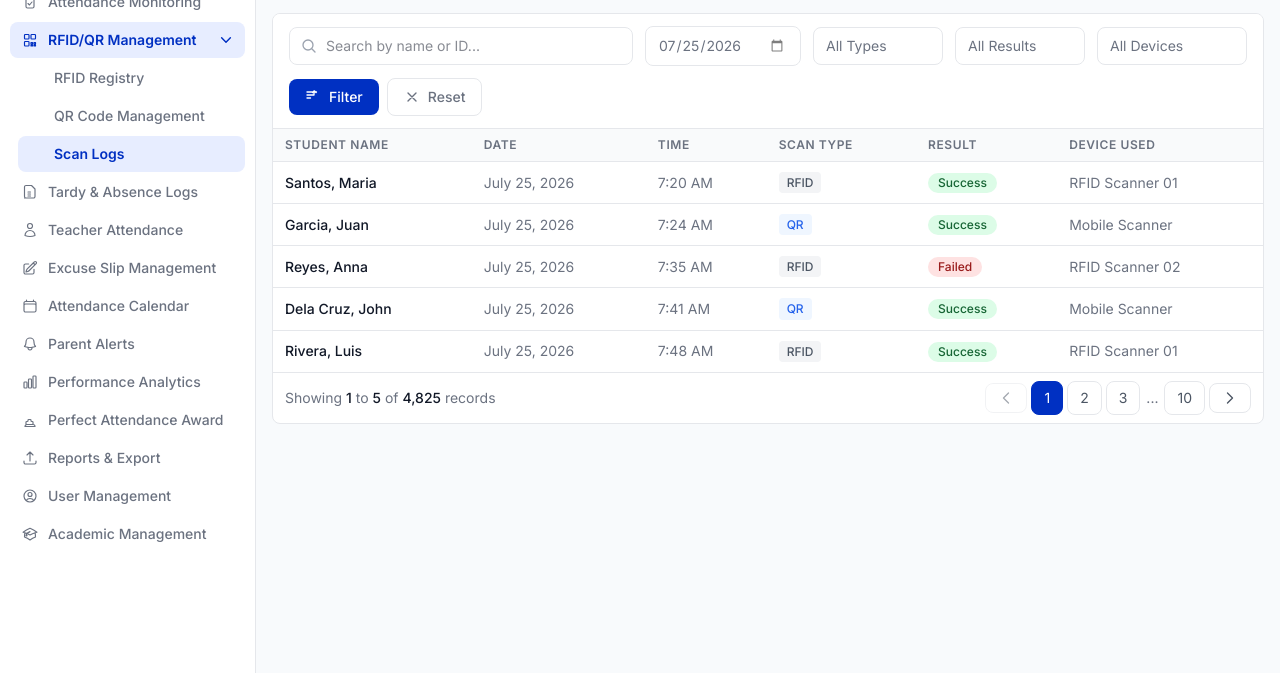
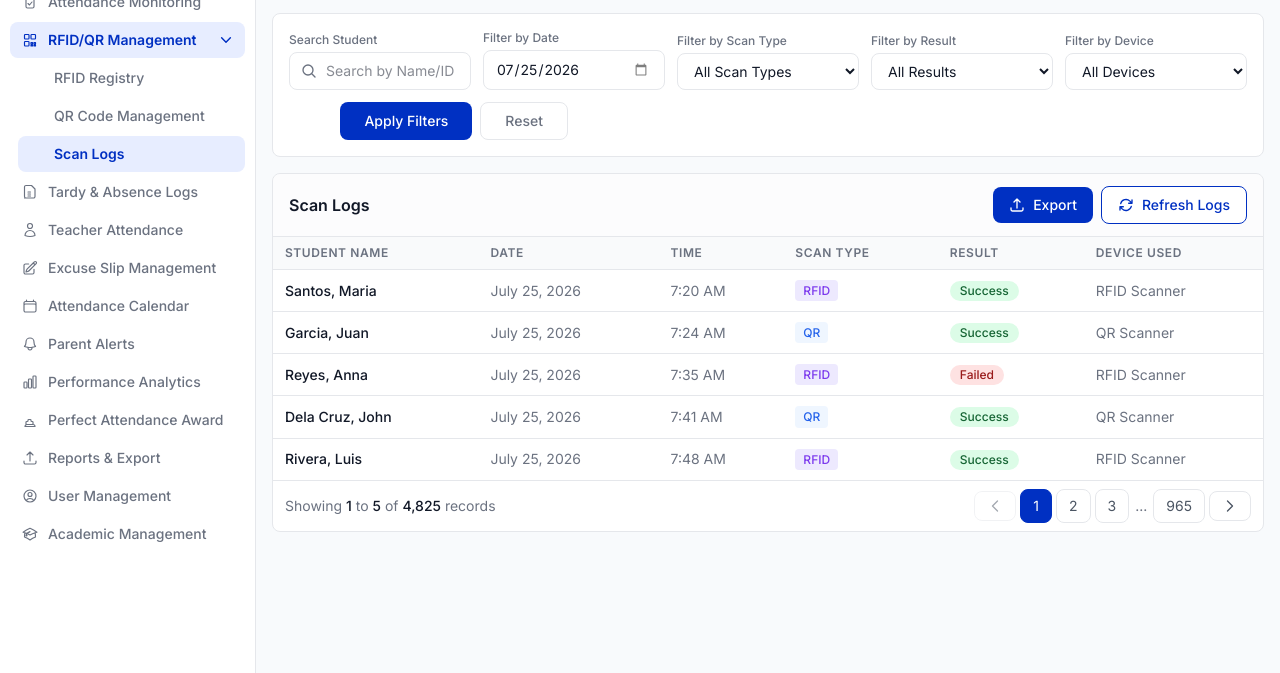
Before and after one commit to jaynzxc/SMS1-AMS, a website: page admin/rfid-and-qr/scan-logs.html in a window 1280 px wide. Shown: the part 127-800 px from the top of the page. Drawn offline with Linux system fonts and the light colour scheme.

Commit message:
scan logs already finish & fixing some bugs

```diff
--- a/admin/rfid-and-qr/scan-logs.html
+++ b/admin/rfid-and-qr/scan-logs.html
@@ -214,69 +214,89 @@
         </button>
       </div>
 
-      <!-- Scan Logs Table -->
-      <div class="bg-white rounded-lg border border-[#e5e7eb] overflow-hidden">
-        <!-- Filter Section -->
-        <div class="px-4 py-3 border-b border-[#e5e7eb] bg-white">
-          <div class="flex flex-wrap items-center gap-3">
-            <!-- Search Student -->
-            <div class="flex-1 min-w-[180px]">
+      <!-- Search and Filter Bar - ONE ROW -->
+      <div class="bg-white rounded-lg border border-[#e5e7eb] p-4">
+        <div class="flex flex-wrap items-end gap-3">
+          <!-- Search -->
+          <div class="flex-1 min-w-32.5">
+            <label class="block text-xs font-medium text-[#6b7280] mb-1">Search Student</label>
             <div class="relative">
-                <svg class="w-4 h-4 text-[#9ca3af] absolute left-3 top-1/2 -translate-y-1/2" fill="none" viewBox="0 0 24 24" stroke="currentColor" stroke-width="2">
+              <svg class="w-4 h-4 text-[#6b7280] absolute left-3 top-1/2 -translate-y-1/2" fill="none" viewBox="0 0 24 24" stroke="currentColor" stroke-width="2">
                 <path stroke-linecap="round" stroke-linejoin="round" d="M21 21l-5.197-5.197m0 0A7.5 7.5 0 105.196 5.196a7.5 7.5 0 0010.607 10.607z" />
               </svg>
-                <input type="text" placeholder="Search by name or ID..." class="w-full pl-9 pr-3 py-2 text-sm border border-[#e5e7eb] rounded-lg focus:outline-none focus:ring-2 focus:ring-[#0030c2] focus:border-transparent transition-shadow" />
+              <input type="text" placeholder="Search by Name/ID" class="w-full pl-9 pr-3 py-2 text-sm border border-[#e5e7eb] rounded-lg focus:outline-none focus:ring-2 focus:ring-[#0030c2] focus:border-transparent bg-white">
             </div>
           </div>
 
-            <!-- Date Filter -->
-            <div class="min-w-[150px]">
-              <input type="date" value="2026-07-25" class="w-full px-3 py-2 text-sm border border-[#e5e7eb] rounded-lg focus:outline-none focus:ring-2 focus:ring-[#0030c2] focus:border-transparent transition-shadow text-[#6b7280]" />
+          <!-- Date -->
+          <div class="flex-1 min-w-32.5">
+            <label class="block text-xs font-medium text-[#6b7280] mb-1">Filter by Date</label>
+            <input type="date" value="2026-07-25" class="w-full px-3 py-2 text-sm border border-[#e5e7eb] rounded-lg focus:outline-none focus:ring-2 focus:ring-[#0030c2] focus:border-transparent bg-white">
           </div>
 
-            <!-- Scan Type Filter -->
-            <div class="min-w-[130px]">
-              <select class="w-full px-3 py-2 text-sm border border-[#e5e7eb] rounded-lg focus:outline-none focus:ring-2 focus:ring-[#0030c2] focus:border-transparent transition-shadow text-[#6b7280] appearance-none bg-white">
-                <option value="">All Types</option>
-                <option value="rfid">RFID</option>
-                <option value="qr">QR</option>
+          <!-- Scan Type -->
+          <div class="flex-1 min-w-32.5">
+            <label class="block text-xs font-medium text-[#6b7280] mb-1">Filter by Scan Type</label>
+            <select class="w-full px-3 py-2 text-sm border border-[#e5e7eb] rounded-lg focus:outline-none focus:ring-2 focus:ring-[#0030c2] focus:border-transparent bg-white">
+              <option>All Scan Types</option>
+              <option>RFID</option>
+              <option>QR</option>
             </select>
           </div>
 
-            <!-- Result Filter -->
-            <div class="min-w-[130px]">
-              <select class="w-full px-3 py-2 text-sm border border-[#e5e7eb] rounded-lg focus:outline-none focus:ring-2 focus:ring-[#0030c2] focus:border-transparent transition-shadow text-[#6b7280] appearance-none bg-white">
-                <option value="">All Results</option>
-                <option value="success">Success</option>
-                <option value="failed">Failed</option>
+          <!-- Result -->
+          <div class="flex-1 min-w-32.5">
+            <label class="block text-xs font-medium text-[#6b7280] mb-1">Filter by Result</label>
+            <select class="w-full px-3 py-2 text-sm border border-[#e5e7eb] rounded-lg focus:outline-none focus:ring-2 focus:ring-[#0030c2] focus:border-transparent bg-white">
+              <option>All Results</option>
+              <option>Success</option>
+              <option>Failed</option>
             </select>
           </div>
 
-            <!-- Device Filter -->
-            <div class="min-w-[150px]">
-              <select class="w-full px-3 py-2 text-sm border border-[#e5e7eb] rounded-lg focus:outline-none focus:ring-2 focus:ring-[#0030c2] focus:border-transparent transition-shadow text-[#6b7280] appearance-none bg-white">
-                <option value="">All Devices</option>
-                <option value="scanner01">RFID Scanner 01</option>
-                <option value="scanner02">RFID Scanner 02</option>
-                <option value="mobile">Mobile Scanner</option>
+          <!-- Device-->
+          <div class="flex-1 min-w-32.5">
+            <label class="block text-xs font-medium text-[#6b7280] mb-1">Filter by Device</label>
+            <select class="w-full px-3 py-2 text-sm border border-[#e5e7eb] rounded-lg focus:outline-none focus:ring-2 focus:ring-[#0030c2] focus:border-transparent bg-white">
+              <option>All Devices</option>
+              <option>RFID Scanner</option>
+              <option>QR Scanner</option>
             </select>
           </div>
 
-            <!-- Filter & Reset Buttons -->
+          <!-- Buttons -->
+          <div class="flex items-center gap-2 shrink-0">
+            <label class="block text-xs font-medium text-[#6b7280] mb-1 invisible">Actions</label>
+            <div class="flex gap-2">
+              <button class="px-6 py-2 bg-[#0030c2] hover:bg-[#002699] text-white text-sm font-medium rounded-lg transition-colors whitespace-nowrap">
+                Apply Filters
+              </button>
+              <button class="px-6 py-2 bg-white border border-[#e5e7eb] hover:bg-gray-200 text-[#6b7280] text-sm font-medium rounded-lg transition-colors whitespace-nowrap">
+                Reset
+              </button>
+            </div>
+          </div>
+        </div>
+      </div>
+
+      <!-- Scan Logs Table -->
+      <div class="bg-white rounded-lg border border-[#e5e7eb] overflow-hidden">
+        <!-- Table Header with Title and Buttons -->
+        <div class="flex flex-wrap items-center justify-between px-4 py-3 border-b border-[#e5e7eb] bg-gray-50/50">
+          <h3 class="font-semibold text-[#111827] text-base">Scan Logs</h3>
           <div class="flex items-center gap-2">
             <button class="px-4 py-2 bg-[#0030c2] hover:bg-[#002699] text-white text-sm font-medium rounded-lg transition-colors flex items-center gap-2">
               <svg class="w-4 h-4" fill="none" viewBox="0 0 24 24" stroke="currentColor" stroke-width="2">
-                  <path stroke-linecap="round" stroke-linejoin="round" d="M3 4.5h14.25M3 9h9.75M3 13.5h5.25m5.25-4.5V3m0 0l-2.25 2.25M14.25 3l2.25 2.25" />
+                <path stroke-linecap="round" stroke-linejoin="round" d="M3 16.5v2.25A2.25 2.25 0 005.25 21h13.5A2.25 2.25 0 0021 18.75V16.5m-13.5-9L12 3m0 0l4.5 4.5M12 3v13.5" />
               </svg>
-                Filter
+              Export
             </button>
-              <button class="px-4 py-2 bg-white border border-[#e5e7eb] hover:bg-gray-50 text-[#6b7280] text-sm font-medium rounded-lg transition-colors flex items-center gap-2">
+            <button class="px-4 py-2 bg-white border border-[#0030c2] hover:bg-[#e7edff] text-[#0030c2] text-sm font-medium rounded-lg transition-colors flex items-center gap-2">
               <svg class="w-4 h-4" fill="none" viewBox="0 0 24 24" stroke="currentColor" stroke-width="2">
-                  <path stroke-linecap="round" stroke-linejoin="round" d="M6 18L18 6M6 6l12 12" />
+                <path stroke-linecap="round" stroke-linejoin="round" d="M16.023 9.348h4.992v-.001M2.985 19.644v-4.992m0 0h4.992m-4.993 0l3.181 3.183a8.25 8.25 0 0013.803-3.7M4.031 9.865a8.25 8.25 0 0113.803-3.7l3.181 3.182m0-4.991v4.99" />
               </svg>
-                Reset
+              Refresh Logs
             </button>
-            </div>
           </div>
         </div>
 
@@ -299,9 +319,9 @@
                 <td class="px-3 py-2.5 font-medium text-[#111827]">Santos, Maria</td>
                 <td class="px-3 py-2.5 text-[#6b7280]">July 25, 2026</td>
                 <td class="px-3 py-2.5 text-[#6b7280]">7:20 AM</td>
-                <td class="px-3 py-2.5"><span class="method-badge method-badge-rfid">RFID</span></td>
+                <td class="px-3 py-2.5"><span class="method-badge method-badge-rfid" style="color: #7c3aed; background-color: #ede9fe; border-color: #7c3aed;">RFID</span></td>
                 <td class="px-3 py-2.5"><span class="status-badge status-badge-present">Success</span></td>
-                <td class="px-3 py-2.5 text-[#6b7280]">RFID Scanner 01</td>
+                <td class="px-3 py-2.5 text-[#6b7280]">RFID Scanner</td>
               </tr>
               <!-- Row 2 - Success -->
               <tr class="hover:bg-gray-50">
@@ -310,16 +330,16 @@
                 <td class="px-3 py-2.5 text-[#6b7280]">7:24 AM</td>
                 <td class="px-3 py-2.5"><span class="method-badge method-badge-qr">QR</span></td>
                 <td class="px-3 py-2.5"><span class="status-badge status-badge-present">Success</span></td>
-                <td class="px-3 py-2.5 text-[#6b7280]">Mobile Scanner</td>
+                <td class="px-3 py-2.5 text-[#6b7280]">QR Scanner</td>
               </tr>
               <!-- Row 3 - Failed -->
               <tr class="hover:bg-gray-50">
                 <td class="px-3 py-2.5 font-medium text-[#111827]">Reyes, Anna</td>
                 <td class="px-3 py-2.5 text-[#6b7280]">July 25, 2026</td>
                 <td class="px-3 py-2.5 text-[#6b7280]">7:35 AM</td>
-                <td class="px-3 py-2.5"><span class="method-badge method-badge-rfid">RFID</span></td>
+                <td class="px-3 py-2.5"><span class="method-badge method-badge-rfid" style="color: #7c3aed; background-color: #ede9fe; border-color: #7c3aed;">RFID</span></td>
                 <td class="px-3 py-2.5"><span class="status-badge status-badge-absent">Failed</span></td>
-                <td class="px-3 py-2.5 text-[#6b7280]">RFID Scanner 02</td>
+                <td class="px-3 py-2.5 text-[#6b7280]">RFID Scanner</td>
               </tr>
               <!-- Row 4 - Success -->
               <tr class="hover:bg-gray-50">
@@ -328,16 +348,16 @@
                 <td class="px-3 py-2.5 text-[#6b7280]">7:41 AM</td>
                 <td class="px-3 py-2.5"><span class="method-badge method-badge-qr">QR</span></td>
                 <td class="px-3 py-2.5"><span class="status-badge status-badge-present">Success</span></td>
-                <td class="px-3 py-2.5 text-[#6b7280]">Mobile Scanner</td>
+                <td class="px-3 py-2.5 text-[#6b7280]">QR Scanner</td>
               </tr>
               <!-- Row 5 - Success -->
               <tr class="hover:bg-gray-50">
                 <td class="px-3 py-2.5 font-medium text-[#111827]">Rivera, Luis</td>
                 <td class="px-3 py-2.5 text-[#6b7280]">July 25, 2026</td>
                 <td class="px-3 py-2.5 text-[#6b7280]">7:48 AM</td>
-                <td class="px-3 py-2.5"><span class="method-badge method-badge-rfid">RFID</span></td>
+                <td class="px-3 py-2.5"><span class="method-badge method-badge-rfid" style="color: #7c3aed; background-color: #ede9fe; border-color: #7c3aed;">RFID</span></td>
                 <td class="px-3 py-2.5"><span class="status-badge status-badge-present">Success</span></td>
-                <td class="px-3 py-2.5 text-[#6b7280]">RFID Scanner 01</td>
+                <td class="px-3 py-2.5 text-[#6b7280]">RFID Scanner</td>
               </tr>
             </tbody>
           </table>
@@ -358,7 +378,7 @@
             <button class="pagination-btn text-sm px-2.5 py-1">2</button>
             <button class="pagination-btn text-sm px-2.5 py-1">3</button>
             <span class="px-0.5 text-[#6b7280] text-sm">...</span>
-            <button class="pagination-btn text-sm px-2.5 py-1">10</button>
+            <button class="pagination-btn text-sm px-2.5 py-1">965</button>
             <button class="pagination-btn text-sm px-2 py-1">
               <svg class="w-4 h-4" fill="none" viewBox="0 0 24 24" stroke="currentColor" stroke-width="2">
                 <path stroke-linecap="round" stroke-linejoin="round" d="M8.25 4.5l7.5 7.5-7.5 7.5" />
```
Also changed, not shown: admin/rfid-and-qr/rfid-registry.html (+2 -2 lines), assets/css/output.css. Lines whose indentation alone changed are shown as unchanged.
